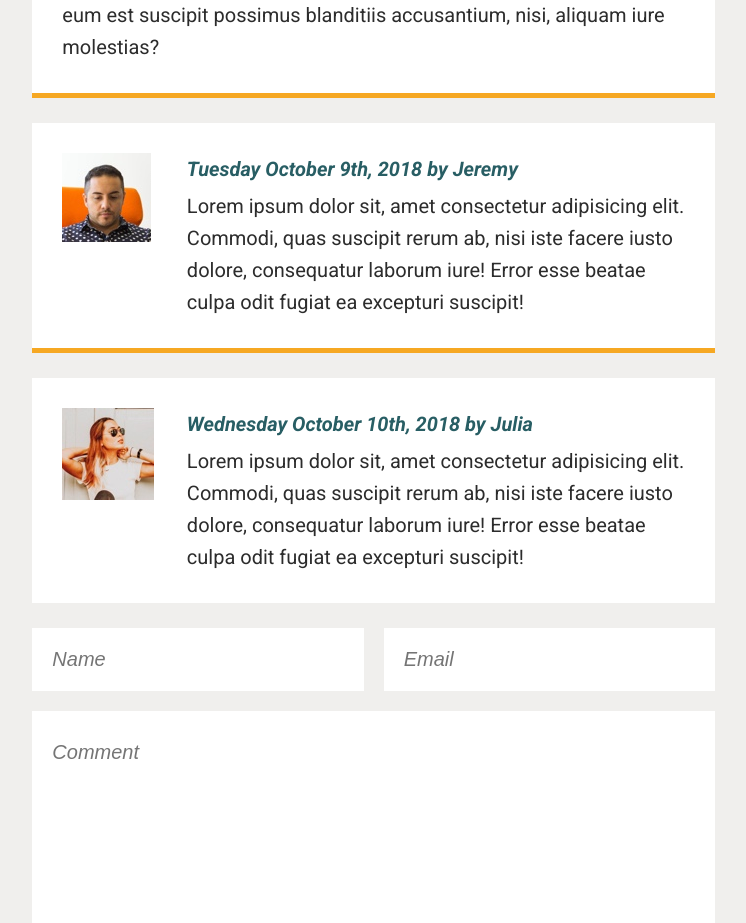
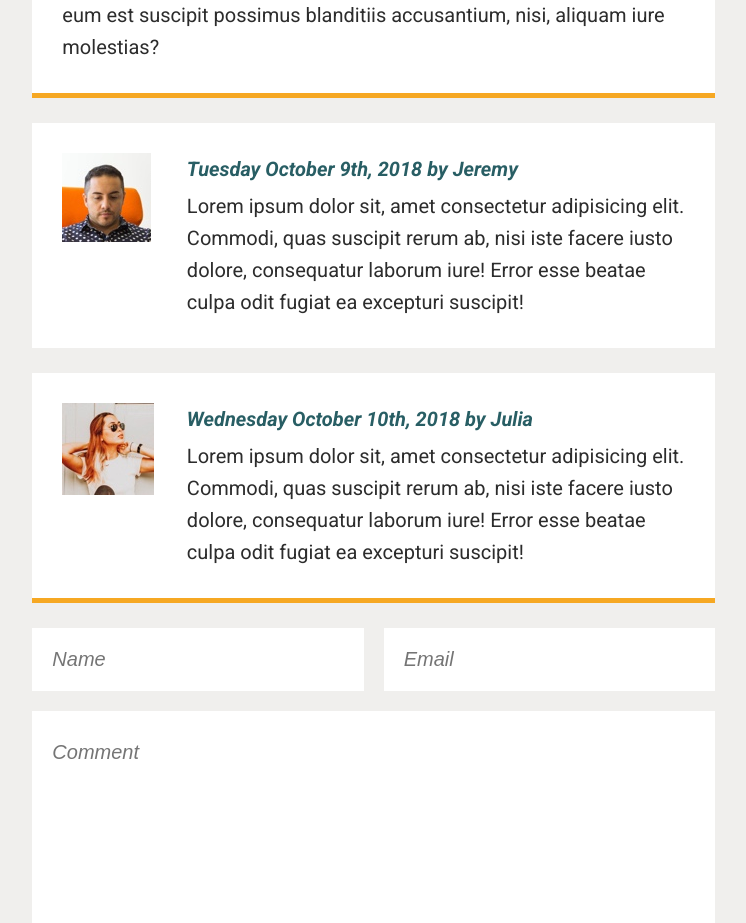
Before and after one commit to anya-uwu/project01, a plain HTML site: page blog.html in a window 1280 px wide. Shown: the part 1640-2563 px from the top of the page, without its empty margins (437-1183 px from the left). Drawn offline with Linux system fonts and the light colour scheme.

Commit message:
fixed CSS borders on blog page

```diff
--- a/blog.html
+++ b/blog.html
@@ -69,7 +69,7 @@
 
             <!-- article -->
             <div class="blogPost">
-                <article>
+                <article class="post">
                     <h3>why i became a blogger</h3>
                     <p class="date"><span>Monday October 8th 2018 by</span> Sophie Barlow</p>
                     <p>Lorem ipsum dolor sit amet consectetur, adipisicing elit. Eius aut voluptate magni amet. Quisquam
--- a/styles/sass/partials/_sections.scss
+++ b/styles/sass/partials/_sections.scss
@@ -282,12 +282,14 @@ body {
         }
 
         // adding borders to specific elements
-        article:first-child {
+        .post {
             border-bottom: 5px solid $primary;
         }
 
-        article:nth-last-child(2) {
-            border-bottom: 5px solid $primary;
+        .commentSection {
+            article:nth-last-child(1) {
+                border-bottom: 5px solid $primary;
+            }
         }
 
         form {
```
Also changed, not shown: styles/styles.css.
